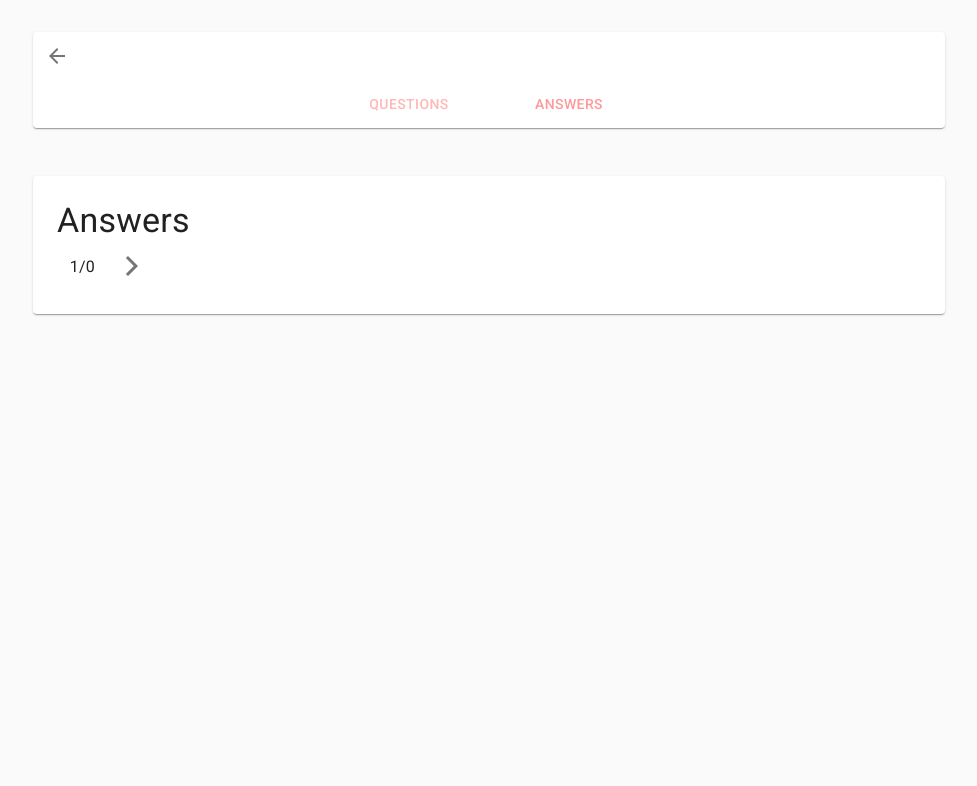
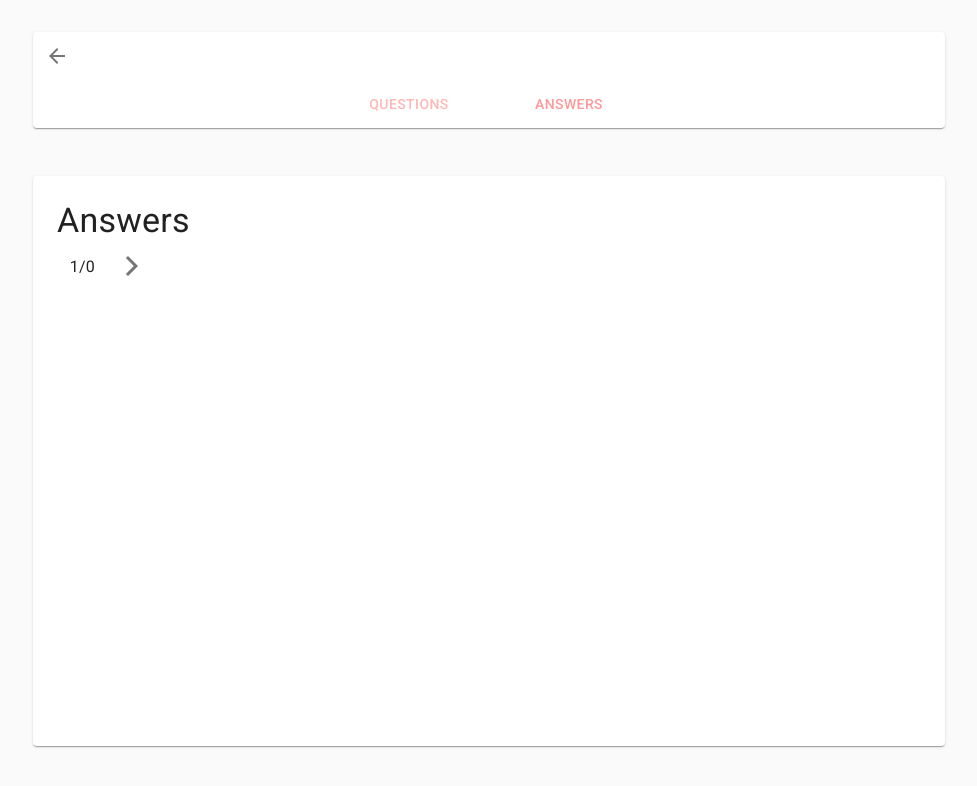
Before and after one commit to nireo/forms, a React (Create React App) app in the folder client/: page /1/edit in a window 1280 px wide. Both pictures are taken after a click on the tab "ANSWERS". Shown: the top 786 px of the page, without its empty margins (151-1128 px from the left). Built offline with nearby package versions, Linux system fonts and the light colour scheme; no server answers.

Commit message:
added basic chart

```diff
--- a/client/package.json
+++ b/client/package.json
@@ -12,7 +12,9 @@
     "@types/node": "^12.0.0",
     "@types/react-dom": "^16.9.0",
     "axios": "^0.19.0",
+    "chart.js": "^2.9.3",
     "react": "^16.12.0",
+    "react-chartjs-2": "^2.9.0",
     "react-dom": "^16.12.0",
     "react-redux": "^7.1.3",
     "react-router-dom": "^5.1.2",
--- /dev/null
+++ b/client/src/components/Answers/AllAnswers.tsx
@@ -0,0 +1,21 @@
+import React, { useState } from 'react';
+import { Pie } from 'react-chartjs-2';
+
+export const AllAnswers: React.FC = () => {
+  const [data] = useState<any>({
+    labels: ['1', '2', '3', '4'],
+    data: [25, 25, 25, 25],
+    backgroundColor: [
+      'rgba(255, 99, 132, 0.6)',
+      'rgba(54, 162, 235, 0.6)',
+      'rgba(255, 206, 86, 0.6)',
+      'rgba(75, 192, 192, 0.6)'
+    ]
+  });
+
+  return (
+    <div>
+      <Pie data={data} />
+    </div>
+  );
+};
--- a/client/src/components/Answers/AnswersMain.tsx
+++ b/client/src/components/Answers/AnswersMain.tsx
@@ -8,15 +8,11 @@ import {
   removeAnswer as serviceRemoveAnswer
 } from '../../services/answer.service';
 import { Loading } from '../Layout/Loading';
-import Card from '@material-ui/core/Card';
-import Grid from '@material-ui/core/Grid';
-import CardContent from '@material-ui/core/CardContent';
 import IconButton from '@material-ui/core/IconButton';
-import DeleteIcon from '@material-ui/icons/Delete';
-import { Link } from 'react-router-dom';
 import ArrowForwardIosIcon from '@material-ui/icons/ArrowForwardIos';
 import ArrowBackwardIosIcon from '@material-ui/icons/ArrowBackIos';
 import { ViewAnswer } from './ViewAnswer';
+import { AllAnswers } from './AllAnswers';
 
 const useStyles = makeStyles((theme: Theme) => ({
   layout: {
@@ -137,6 +133,7 @@ export const AnswersMain: React.FC<Props> = props => {
             )}
           </div>
         )}
+        <AllAnswers />
       </Paper>
     </Container>
   );
--- a/client/src/components/Answers/ViewAnswer.tsx
+++ b/client/src/components/Answers/ViewAnswer.tsx
@@ -143,8 +143,6 @@ export const ViewAnswer: React.FC<Props> = props => {
     return day + ' ' + monthNames[monthIndex] + ' ' + year;
   };
 
-  console.log(props.id);
-
   return (
     <Container maxWidth="md">
       <div style={{ marginBottom: '1rem' }}>
```
Also changed, not shown: 1 other file (tests, documents, lock files or other folders).
